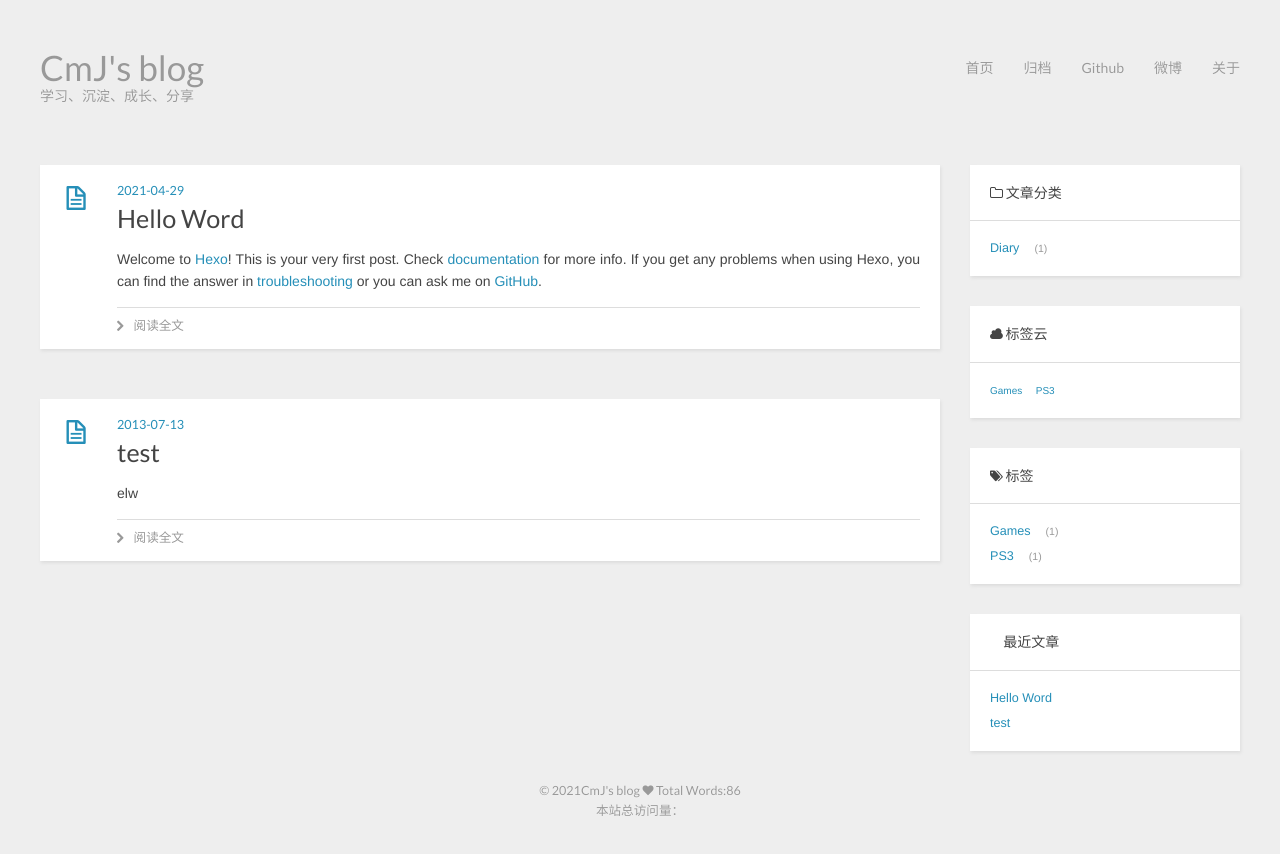
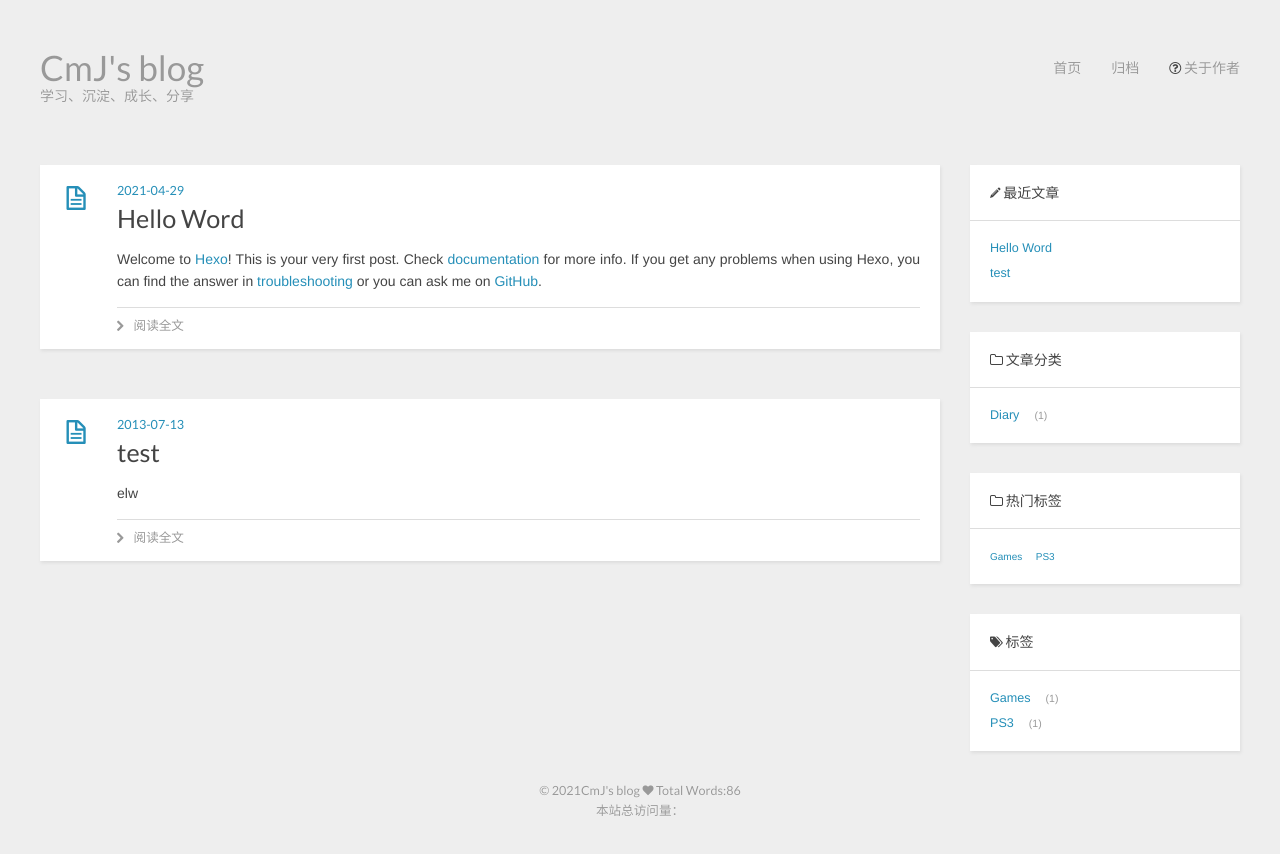
Before and after one commit to chenminjun203/chenminjun203.github.io, a plain HTML site: page index.html in a window 1280 px wide. Drawn offline with Linux system fonts and the light colour scheme; some packages are replaced by stand-ins of ours; a script that the page names is missing.

Commit message:
Site updated: 2021-05-05 02:58:22

```diff
--- a/index.html
+++ b/index.html
@@ -15,8 +15,9 @@
 
     <meta property="og:image" content=""/>
 
+
   <link rel="stylesheet" href="/css/font-awesome.css" media="screen" type="text/css">
-  <link rel="shortcut icon" href="/cloud.ico">
+  <link rel="shortcut icon" href="/1.ico">
 
 
 <link rel="stylesheet" href="/css/style.css">
@@ -41,9 +42,8 @@
 
       <li><a href="/archives">归档</a></li>
 
-    <li><a target="_blank" rel="noopener" href="https://github.com/chenminjun203/chenminjun203.github.io">Github</a></li>
-    <li><a target="_blank" rel="noopener" href="https://weibo.com/chenminjun203">微博</a></li>
-    <li><a target="_blank" rel="noopener" href="http://chenminjun203.com/about/">关于</a></li>
+    <li><i class="fa fa-question-circle-o"></i><a target="_blank" rel="noopener" href="http://chenminjun203.com/about/"> 关于作者</a></li>
+
 
 
   </ul>
@@ -141,6 +141,23 @@
 
 
 
+<div class="widget tag">
+  <h3 class="title"><i class="fa fa-pencil"></i>   最近文章</h3>
+  <ul class="entry">
+
+      <li>
+        <a href="/2021/04/29/hello-world/">Hello Word</a>
+      </li>
+
+      <li>
+        <a href="/2013/07/13/test/">test</a>
+      </li>
+
+  </ul>
+</div>
+
+
+
 
 <div class="widget tag">
  <h1 class="title"><i class="fa fa-folder-o" aria-hidden="true"></i>  文章分类</h1>
@@ -155,7 +172,7 @@
 
 
 <div class="widget tagcloud">
-  <h3 class="title"><i class="fa fa-cloud"></i>  </i>标签云</h3>
+  <h3 class="title"><i class="fa fa-folder-o"></i>  </i>热门标签</h3>
   <div class="entry">
     <a href="/tags/Games/" style="font-size: 10px;">Games</a> <a href="/tags/PS3/" style="font-size: 10px;">PS3</a>
   </div>
@@ -170,23 +187,6 @@
     <li><a href="/tags/Games/">Games</a><small>1</small></li>
 
     <li><a href="/tags/PS3/">PS3</a><small>1</small></li>
-
-  </ul>
-</div>
-
-
-
-<div class="widget tag">
-  <h3 class="title"><i class="far fa-paper-plane-o"></i>  最近文章</h3>
-  <ul class="entry">
-
-      <li>
-        <a href="/2021/04/29/hello-world/">Hello Word</a>
-      </li>
-
-      <li>
-        <a href="/2013/07/13/test/">test</a>
-      </li>
 
   </ul>
 </div>
```
Also changed, not shown: 2013/07/13/test/index.html (+22 -22 lines), 2021/04/29/hello-world/index.html (+22 -22 lines), about/index.html (+22 -22 lines), archives/2013/07/index.html (+22 -22 lines), archives/2013/index.html (+22 -22 lines), archives/2021/04/index.html (+22 -22 lines), archives/2021/index.html (+22 -22 lines), archives/index.html (+22 -22 lines), categories/Diary/index.html (+22 -22 lines), categories/index.html (+22 -22 lines), content.json (+1 -1 lines), tags/Games/index.html (+22 -22 lines), tags/PS3/index.html (+22 -22 lines), tags/index.html (+22 -22 lines), 1 more files.
